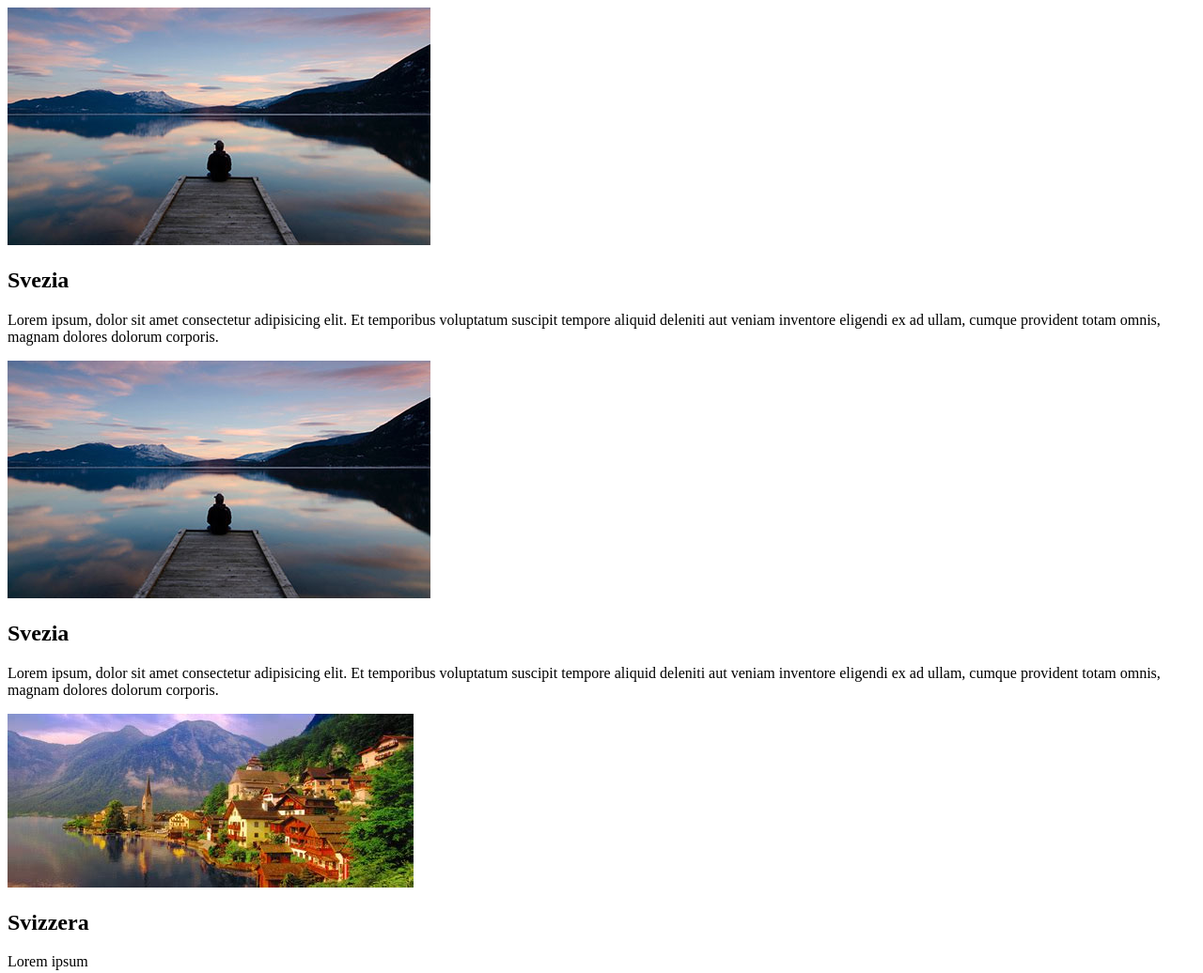
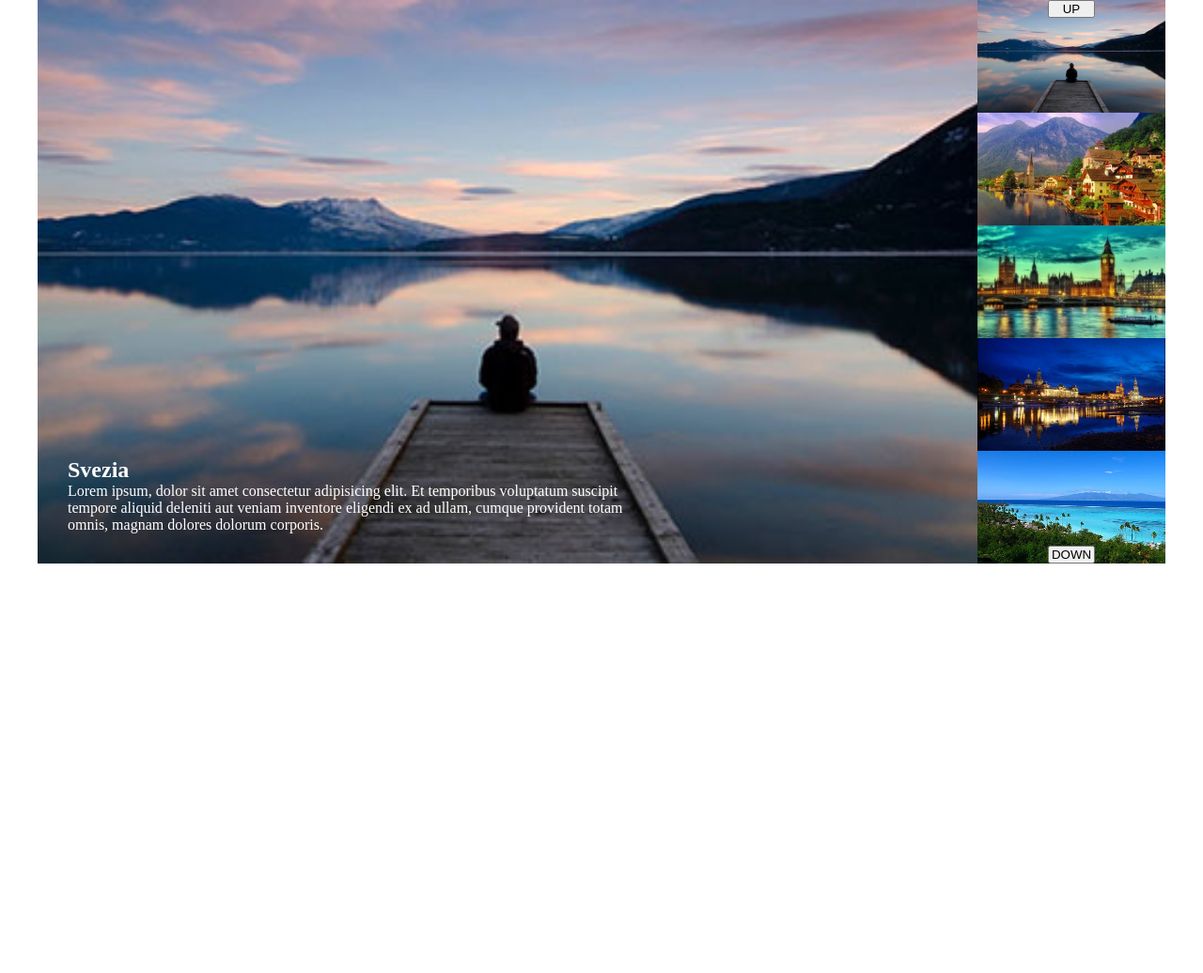
Before and after one commit to ItzArima/vue-slider, a plain HTML site: page index.html in a window 1280 px wide. Shown: the top 1036 px of the page at 94% size. After the commit the page ends 800 px from the top, so only its background shows below. Drawn offline with nearby package versions, Linux system fonts and the light colour scheme.

Commit message:
esercizio completato

```diff
--- a/index.html
+++ b/index.html
@@ -5,20 +5,30 @@
     <meta http-equiv="X-UA-Compatible" content="IE=edge">
     <meta name="viewport" content="width=device-width, initial-scale=1.0">
     <title>Document</title>
+    <link rel="stylesheet" href="style.css">
 </head>
 <body>
     <main>
         <div id="root">
             <div class="container">
-                <img :src="slides[0].image" alt="" srcset="">
-                <h2>{{slides[0].title}}</h2>
-                <p>{{slides[0].text}}</p>
+                <div id="selected-img">
+                    <img class="selected" :src="slides[counter].image" alt="" srcset="">
+                    <div class="image-text">
+                        <h2>{{slides[counter].title}}</h2>
+                        <p>{{slides[counter].text}}</p>
+                    </div>
+                </div>
+                <div class="image-selector">
+                    <div class="buttons">
+                        <button @click="up" id="up">UP</button>
+                        <button @click="down" id="down">DOWN</button>
+                    </div>
+                    <div class="selector" v-for="(slide, counter) in slides">
+                        <img :src="slide.image" alt="" srcset="">
+                    </div>
+                </div>
             </div>
-            <div v-for="slide in slides">
-                <img :src="slide.image" alt="" srcset="">
-                <h2>{{slide.title}}</h2>
-                <p>{{slide.text}}</p>
-            </div>
+
         </div>
     </main>
     <script src="https://cdn.jsdelivr.net/npm/vue@2.6.14/dist/vue.js"></script>
--- a/main.js
+++ b/main.js
@@ -1,6 +1,37 @@
+let counter =0;
+
+const slides = [
+    {
+        title:"Svezia",
+        image:"./img/01.jpg",
+        text:"Lorem ipsum, dolor sit amet consectetur adipisicing elit. Et temporibus voluptatum suscipit tempore aliquid deleniti aut veniam inventore eligendi ex ad ullam, cumque provident totam omnis, magnam dolores dolorum corporis.",
+    },
+    {
+        title:"Svizzera",
+        image:"./img/02.jpg",
+        text:"Lorem ipsum",
+    },
+    {
+        title:"Gran Bretagna",
+        image:"./img/03.jpg",
+        text:"Lorem ipsum, dolor sit amet consectetur adipisicing elit.",
+    },
+    {
+        title:"Germania",
+        image:"./img/04.jpg",
+        text:"Lorem ipsum, dolor sit amet consectetur adipisicing elit. Et temporibus voluptatum suscipit tempore aliquid deleniti aut veniam inventore eligendi ex ad ullam,",
+    },
+    {
+        title:"Paradise",
+        image:"./img/05.jpg",
+        text:"Et temporibus voluptatum suscipit tempore aliquid deleniti aut veniam inventore eligendi ex ad ullam,",
+    },
+]
+
 const app = new Vue({
     el : "#root",
     data: {
+        counter : 0,
         slides: [
             {
                 title:"Svezia",
@@ -28,6 +59,42 @@ const app = new Vue({
                 text:"Et temporibus voluptatum suscipit tempore aliquid deleniti aut veniam inventore eligendi ex ad ullam,",
             },
         ]
+    },
+    methods: {
+        up(){
+            console.log("up");
+            if(counter==0){
+                counter=4;
+            }
+            else{
+                counter--;
+            }
+            console.log(counter);
+            document.getElementById("selected-img").innerHTML = `
+                <img class="selected-img" src="${slides[counter].image}" alt="" srcset="">
+                <div class="image-text">
+                    <h2 id="selected-title">${slides[counter].title}</h2>
+                    <p id="selecterd text">${slides[counter].text}</p>
+                </div>
+            `
+        },
+        down(){
+            console.log("down");
+            if(counter==4){
+                counter=0;
+            }
+            else{
+                counter++;
+            }
+            console.log(counter);
+            document.getElementById("selected-img").innerHTML = `
+                <img class="selected-img" src="${slides[counter].image}" alt="" srcset="">
+                <div class="image-text">
+                    <h2 id="selected-title">${slides[counter].title}</h2>
+                    <p id="selecterd text">${slides[counter].text}</p>
+                </div>
+            `
+        }
     }
 
 })
--- /dev/null
+++ b/style.css
@@ -0,0 +1,57 @@
+*{
+    box-sizing: border-box;
+    margin: 0;
+    padding: 0;
+}
+
+.container{
+    display: flex;
+    height: 600px;
+    justify-content: center;
+}
+
+.selector img{
+    height: 100%;
+    width: 200px;
+    object-fit: cover;
+}
+
+#selected-img{
+    position: relative;
+}
+
+#selected-img img{
+    height: 100%;
+    width: 1000px;
+    object-fit: cover;
+}
+
+.image-text{
+    position: absolute;
+    color: white;
+    bottom: 0;
+    width: 70%;
+    padding: 2rem;
+}
+
+.buttons{
+    position: absolute;
+    display: flex;
+    flex-direction: column;
+    height: 100%;
+    width: 100%;
+    justify-content: space-between;
+    align-items: center;
+}
+
+.selector{
+    height: 120px;
+}
+
+.image-selector{
+    position: relative;
+}
+
+button{
+    width: 50px;
+}
```
